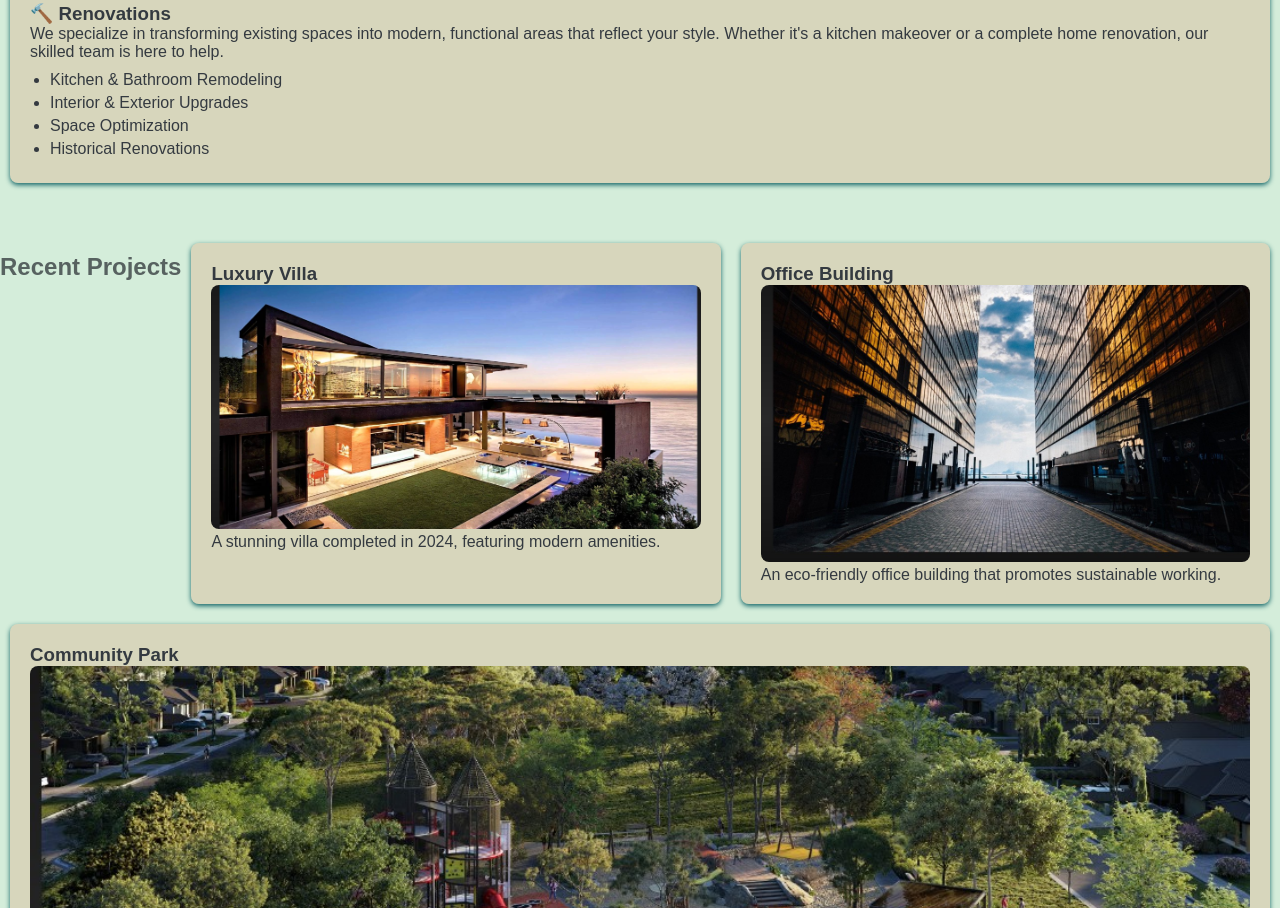
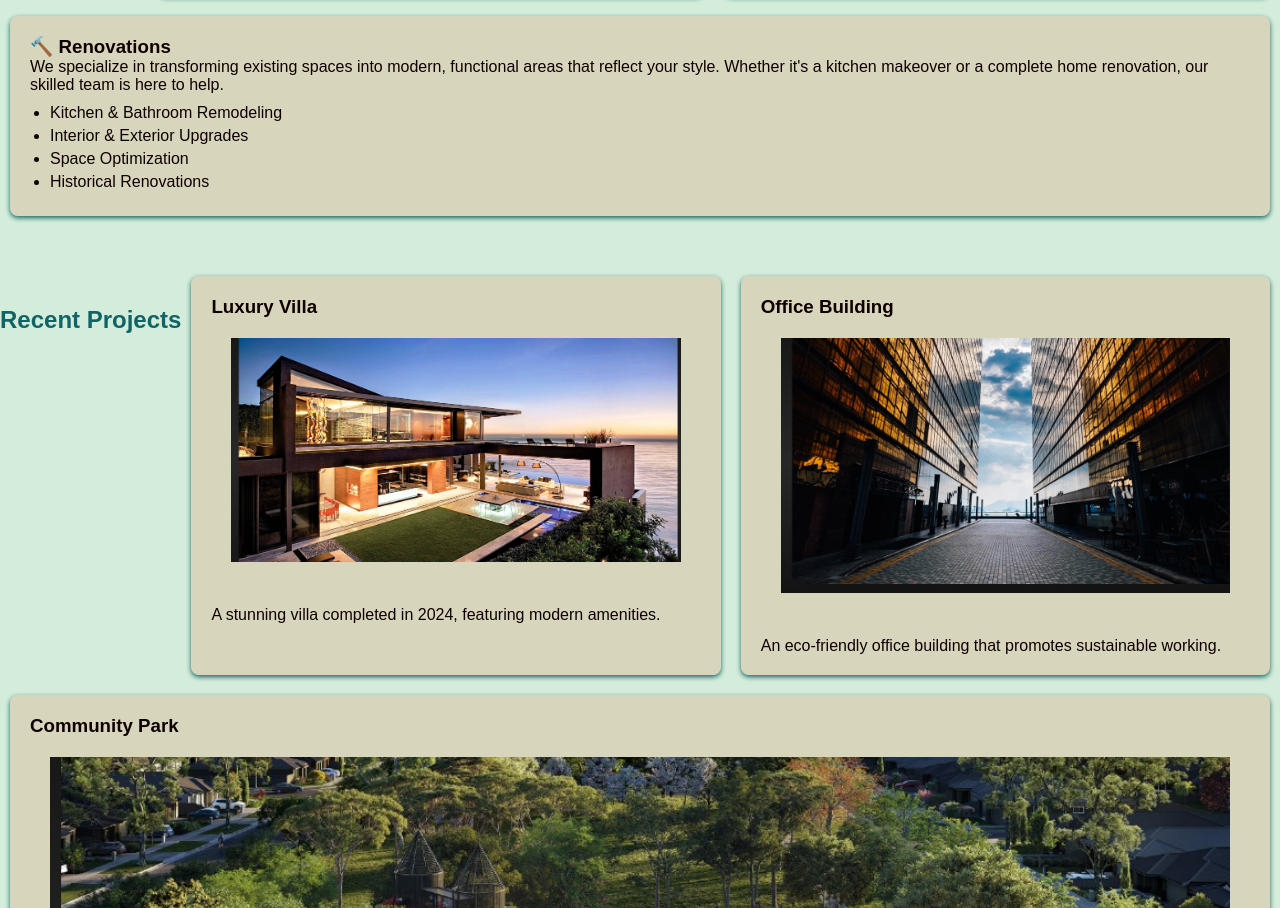
Before and after one commit to Sharanbabu1/Jagadamba-Construction-Company-_MSD424PER1, a website: page Public/index.html in a window 1280 px wide. Shown: the part 1452-2360 px from the top of the page. Drawn offline with Linux system fonts and the light colour scheme.

Commit message:
Update index.html

```diff
--- a/Public/index.html
+++ b/Public/index.html
@@ -85,8 +85,8 @@ nav {
 
 
         h2 {
-            margin: 20px 0;
-            color: #01010c97; /* Light green heading */
+            margin: 40px 0;
+            color: #116466; /* Light green heading */
             text-align: center;
         }
 
@@ -101,10 +101,18 @@ nav {
             width: 100%;
             height: auto;
             border-radius: 8px;
-        }
+            margin-bottom: 20px; /* Adds space below the image */
+            padding: 20px; /* Adds space inside the container around the image */
+}
+
 
         .section {
             margin: 40px 0;
+            color: #0f0102;
+            width: 100%;
+            height: auto;
+
+
         }
 
         .services, .projects, .testimonials {
@@ -261,7 +269,7 @@ nav {
                 <cite>- Mary Johnson</cite>
             </div>
             <div class="testimonial">
-                <p>"The team was dedicated and brought our vision to life beautifully."</p>
+                <p>"The team was dedicated and beautifully brought our vision to life."</p>
                 <cite>- Emily Davis</cite>
             </div>
             <div class="testimonial">
```
